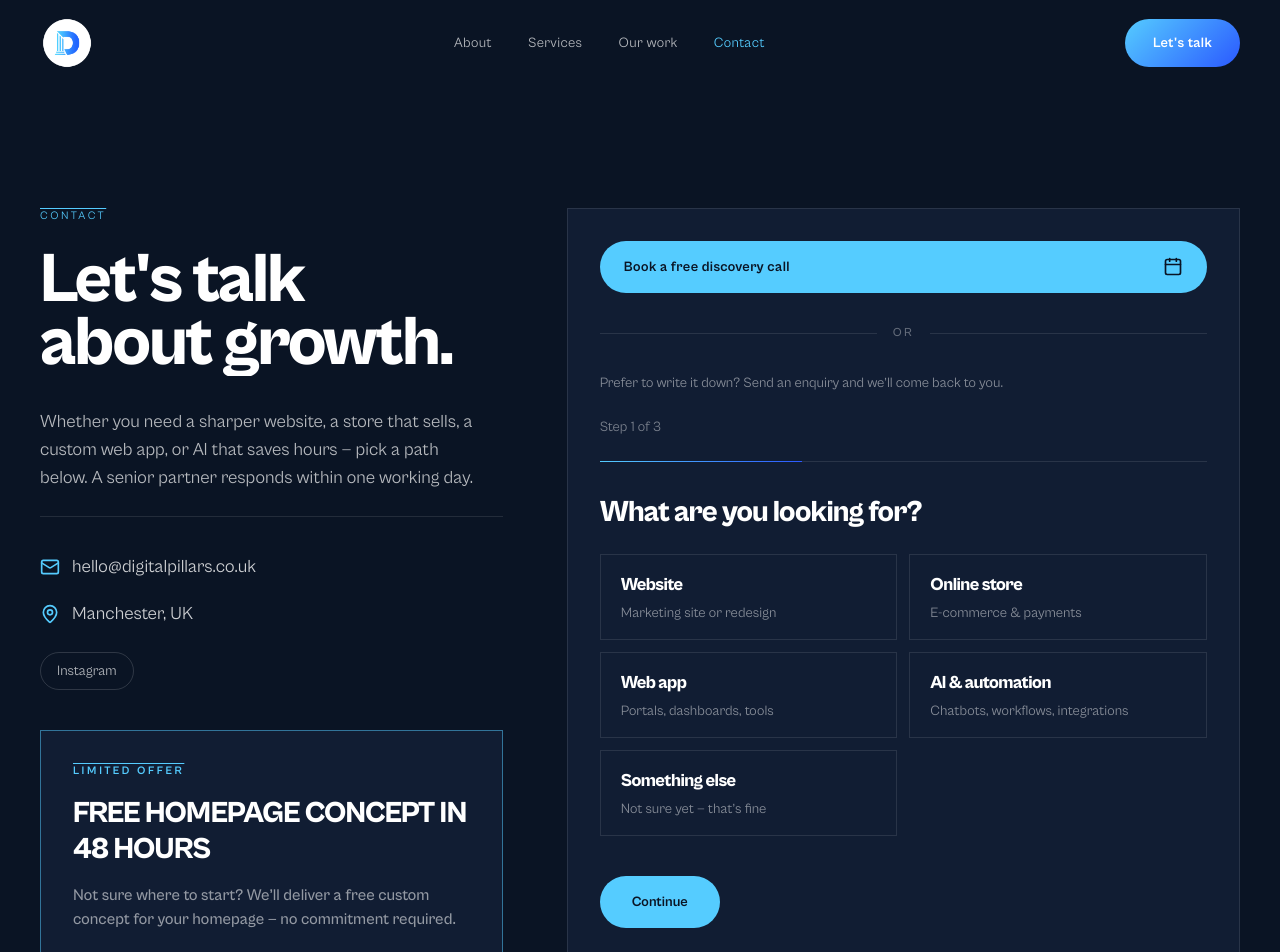
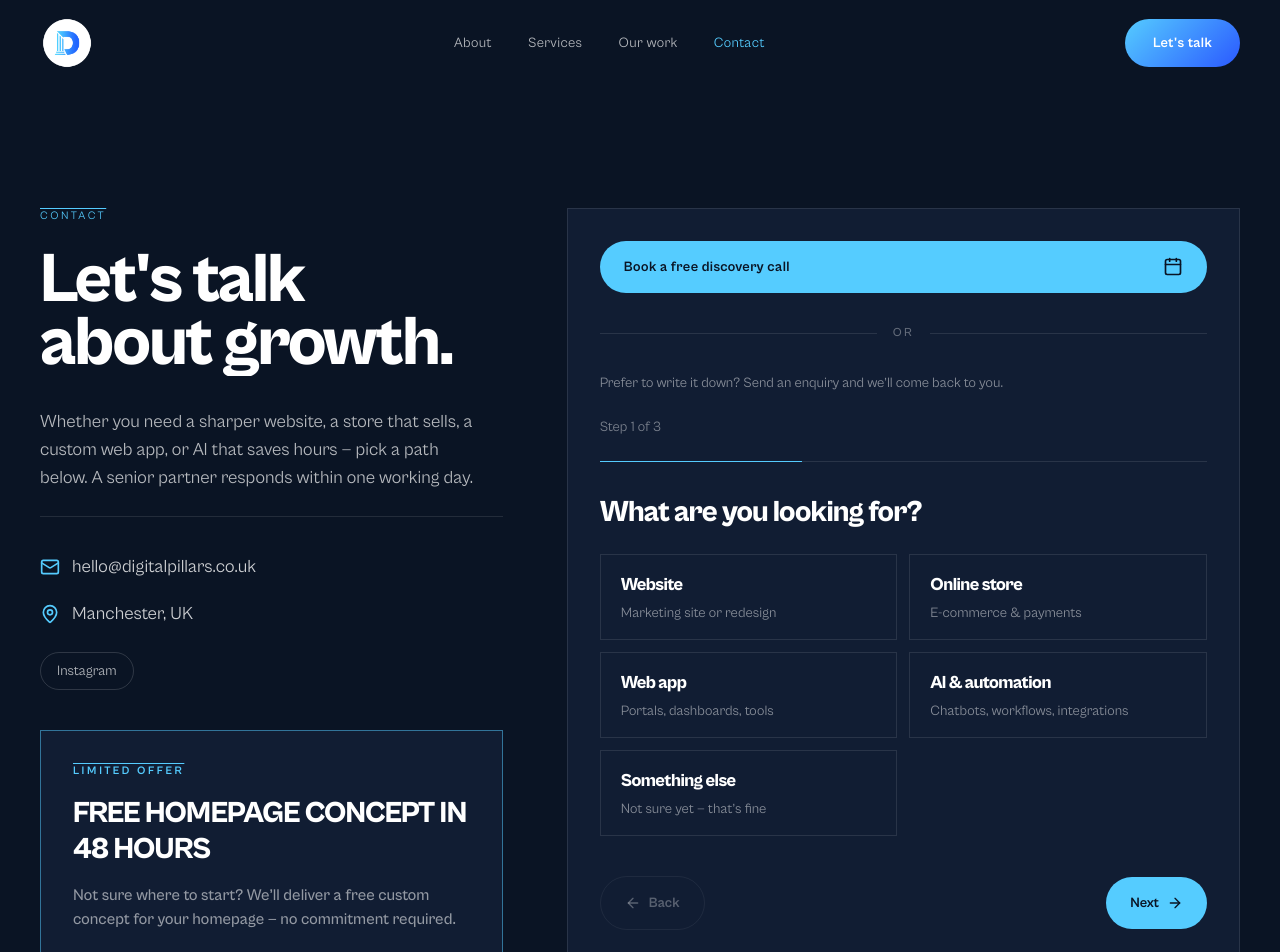
Before and after one commit to Sanwar01/digital-pillars-website, a Next.js app: page /contact in a window 1280 px wide. Shown: the top 952 px of the page. Built offline with nearby package versions, Linux system fonts and the light colour scheme.

Commit message:
Enhance EnquiryWizard component by adding navigation buttons for improved user experience. Update button styles for better accessibility and visual consistency. Change 'Continue' label to 'Next' for clarity in the enquiry process.

```diff
--- a/components/EnquiryWizard.tsx
+++ b/components/EnquiryWizard.tsx
@@ -2,7 +2,7 @@
 
 import { useState } from 'react';
 import { AnimatePresence, motion } from 'framer-motion';
-import { ArrowLeft, Check, Loader2 } from 'lucide-react';
+import { ArrowLeft, ArrowRight, Check, Loader2 } from 'lucide-react';
 import { contact, type EnquiryServiceId } from '@/content/contact';
 import { EASE } from '@/components/Reveal';
 import Link from 'next/link';
@@ -158,22 +158,11 @@ export function EnquiryWizard() {
         <p className="text-sm text-white/45">
           {enquiry.progressLabel} {stepIndex + 1} of {STEPS.length}
         </p>
-        {stepIndex > 0 && (
-          <button
-            type="button"
-            onClick={goBack}
-            data-testid="enquiry-back"
-            className="inline-flex items-center gap-2 text-sm text-white/50 transition-colors hover:text-white"
-          >
-            <ArrowLeft className="h-4 w-4" />
-            {enquiry.backLabel}
-          </button>
-        )}
       </div>
 
       <div className="mb-8 h-px w-full bg-white/10">
         <div
-          className="h-px bg-brand-gradient transition-[width] duration-500"
+          className="h-px bg-brand-cyan transition-[width] duration-500"
           style={{ width: `${((stepIndex + 1) / STEPS.length) * 100}%` }}
         />
       </div>
@@ -236,7 +225,7 @@ export function EnquiryWizard() {
               </h3>
               <label
                 htmlFor="enquiry-description"
-                className="overline mt-6 block text-white/40"
+                className="overline mt-6 block text-white/60 font-medium"
               >
                 {enquiry.steps.description.label}
               </label>
@@ -271,7 +260,7 @@ export function EnquiryWizard() {
                 <div>
                   <label
                     htmlFor="enquiry-name"
-                    className="overline block text-white/40"
+                    className="overline block text-white/60 font-medium"
                   >
                     {enquiry.steps.details.nameLabel}
                   </label>
@@ -295,7 +284,7 @@ export function EnquiryWizard() {
                 <div>
                   <label
                     htmlFor="enquiry-phone"
-                    className="overline block text-white/40"
+                    className="overline block text-white/60 font-medium"
                   >
                     {enquiry.steps.details.phoneLabel}
                   </label>
@@ -320,7 +309,7 @@ export function EnquiryWizard() {
                 <div>
                   <label
                     htmlFor="enquiry-email"
-                    className="overline block text-white/40"
+                    className="overline block text-white/60 font-medium"
                   >
                     {enquiry.steps.details.emailLabel}
                   </label>
@@ -359,28 +348,53 @@ export function EnquiryWizard() {
 
       <div className="mt-10">
         {step !== 'details' ? (
+          <div className="flex items-center justify-between gap-4">
+            <button
+              disabled={submitting || stepIndex === 0}
+              type="button"
+              onClick={goBack}
+              data-testid="enquiry-back"
+              className="inline-flex items-center gap-2 rounded-full border border-white/10 px-6 py-4 text-sm font-bold text-white transition-colors hover:border-brand-cyan hover:text-brand-cyan disabled:opacity-60 disabled:border-white/10 disabled:text-white/50"
+            >
+              <ArrowLeft className="h-4 w-4" />
+              {enquiry.backLabel}
+            </button>
             <button
               type="button"
               onClick={goNext}
               data-testid="enquiry-next"
-            className="inline-flex items-center gap-2 rounded-full bg-brand-cyan px-8 py-4 text-sm font-bold text-brand-navy transition-[transform,box-shadow] duration-300 hover:scale-[1.03] hover:shadow-brand-glow"
+              className="inline-flex items-center gap-2 rounded-full bg-brand-cyan px-6 py-4 text-sm font-bold text-brand-navy transition-[transform,box-shadow] duration-300 hover:scale-[1.03] hover:shadow-brand-glow"
             >
               {enquiry.nextLabel}
+              <ArrowRight className="h-4 w-4" />
             </button>
+          </div>
         ) : (
+          <div className="flex items-center justify-between gap-4">
+            <button
+              type="button"
+              onClick={goBack}
+              data-testid="enquiry-back"
+              className="inline-flex items-center gap-2 rounded-full border border-white/10 px-6 py-4 text-sm font-bold text-white transition-colors hover:border-brand-cyan hover:text-brand-cyan disabled:opacity-60 disabled:border-white/10 disabled:text-white/50"
+            >
+              <ArrowLeft className="h-4 w-4" />
+              {enquiry.backLabel}
+            </button>
+
             <button
               type="submit"
               data-testid="enquiry-submit"
               disabled={submitting}
-            className="inline-flex items-center gap-2 rounded-full bg-brand-gradient px-8 py-4 text-sm font-medium text-white transition-[transform,box-shadow] duration-300 hover:scale-[1.03] hover:shadow-brand-glow disabled:opacity-60"
+              className="inline-flex items-center gap-2 rounded-full bg-brand-cyan px-6 py-4 text-sm font-bold text-brand-navy transition-[transform,box-shadow] duration-300 hover:scale-[1.03] hover:shadow-brand-glow disabled:opacity-60"
             >
               {submitting ? (
                 <Loader2 className="h-4 w-4 animate-spin" />
               ) : (
-              <Check className="h-4 w-4" />
+                <ArrowRight className="h-4 w-4" />
               )}
               {submitting ? enquiry.submittingLabel : enquiry.submitLabel}
             </button>
+          </div>
         )}
       </div>
     </form>
--- a/content/contact.ts
+++ b/content/contact.ts
@@ -33,7 +33,7 @@ export const contact = {
   enquiry: {
     progressLabel: 'Step',
     backLabel: 'Back',
-    nextLabel: 'Continue',
+    nextLabel: 'Next',
     submitLabel: 'Send enquiry',
     submittingLabel: 'Sending…',
     steps: {
```
Lines whose indentation alone changed are shown as unchanged.
